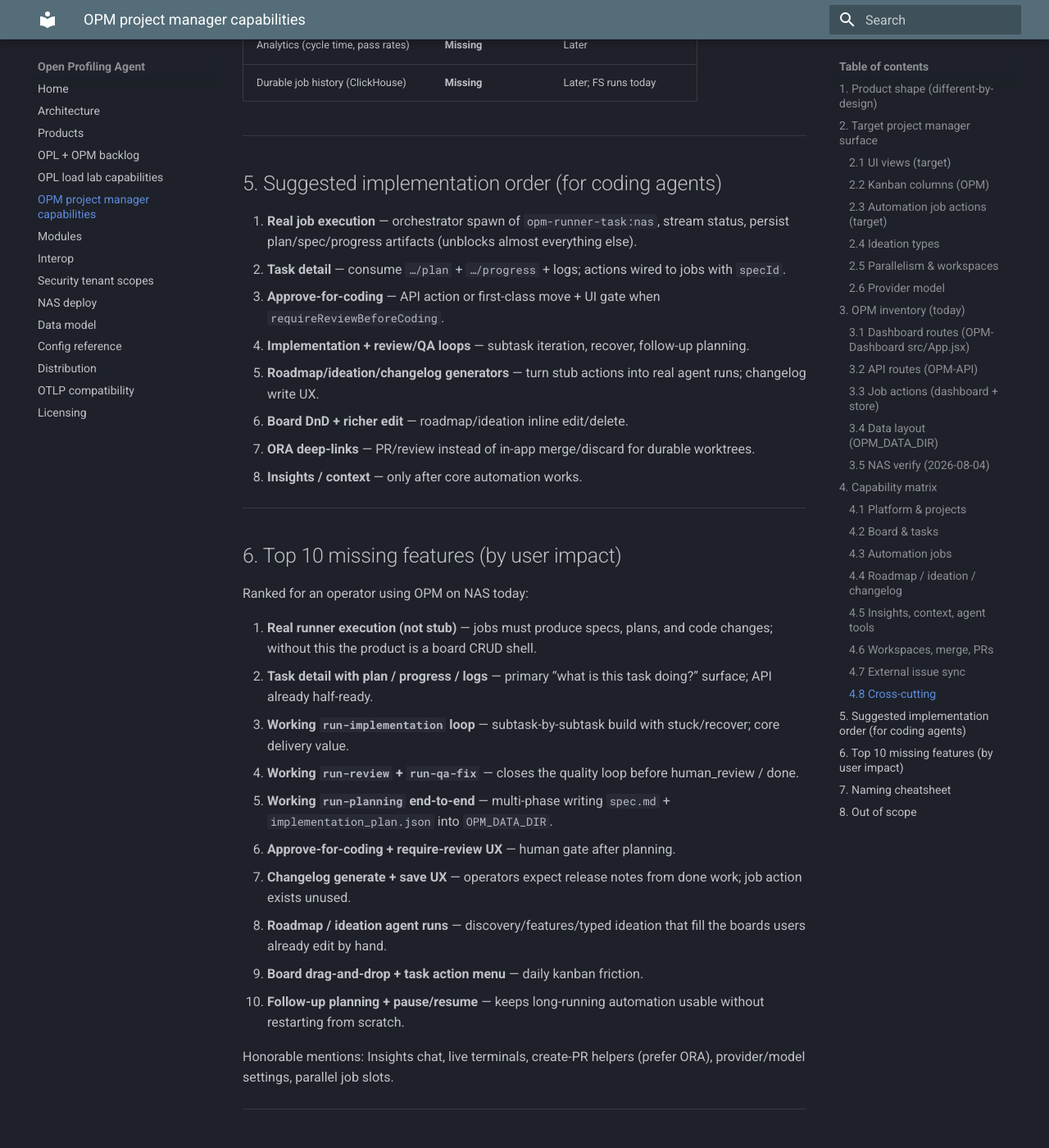
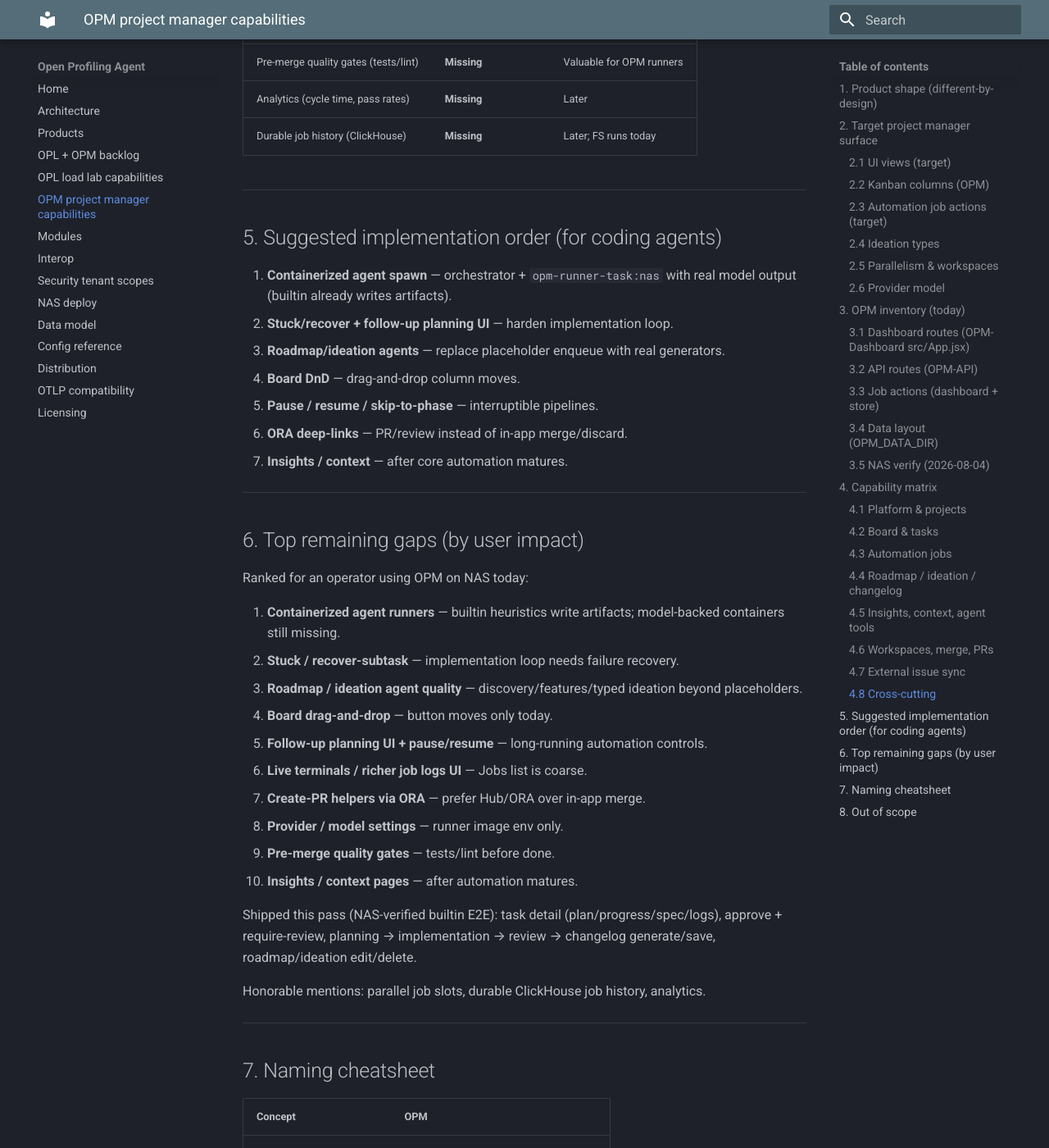
Before and after one commit to TheGrimmChester/OPA-Stack, an MkDocs documentation site: the page built from docs/opm-pm-capabilities.md, in a window 1280 px wide and 1400 px high, scrolled down 9083 px. Shown: the whole window at 82% size. Built offline with MkDocs 1.6.1 and Material for MkDocs 9.7.7, drawn with Linux system fonts in a browser that asks for light colours; some of the changed text lies outside the part shown.

Commit message:
Docs: Mark OPM builtin runners and task detail as Done
Update the OPM capability inventory and product backlog after NAS-verified
builtin planning/implementation/review/changelog and task detail UX.

```diff
--- a/docs/opm-pm-capabilities.md
+++ b/docs/opm-pm-capabilities.md
@@ -20,7 +20,7 @@
 |-----------|------------|
 | Delivery | Web dashboard + HTTP API + orchestrator/runners (not a desktop Electron app) |
 | Project identity | **GitHub `owner/repo`** via Hub orgs + ORA connectors (not local folder paths) |
-| Execution | Ephemeral tmp clone + Open-Job-Go `docker run` (today: **honest stub** for most actions) |
+| Execution | Ephemeral tmp clone + **builtin** in-process executor that writes plan/spec/progress/review/changelog artifacts; containerized agent spawn still follow-on (`opm-runner-task:nas` placeholder) |
 | Auth | Co-deployed Hub JWT + tenant headers |
 | Review depth | Automated review column; **deep review owned by ORA** |
 | Multi-tenancy | Org-scoped projects (`X-Organization-ID`) |
@@ -100,11 +100,11 @@
 | Route | Page | Notes |
 |-------|------|-------|
 | `/` | Projects | Link GitHub repos via Hub orgs + ORA connectors |
-| `/board` | Board | CRUD tasks, button move (no DnD); task detail maturity varies by release |
-| `/roadmap` | Roadmap | Create phase/feature; edit/delete improving |
-| `/ideation` | Ideation | Create ideas; promote to task |
-| `/changelog` | Changelog | Read / generate+save depending on release |
-| `/jobs` | Jobs | Enqueue + cancel; action picker + optional `specId` |
+| `/board` | Board | CRUD + move; require-review; Plan/Build/Approve; task detail drawer (plan/progress/spec/logs); no DnD |
+| `/roadmap` | Roadmap | Create / edit / delete phases and features |
+| `/ideation` | Ideation | Create / edit / delete; promote to task |
+| `/changelog` | Changelog | Read + generate job + edit/save (`PUT`) |
+| `/jobs` | Jobs | Enqueue + cancel; `specId`; shows `execution`/`message` |
 | `/login` | Login | Hub-auth co-deployed |
 
 Side rail: Projects, Board, Roadmap, Ideation, Changelog, Jobs.
@@ -127,7 +127,7 @@
 
 Store also maps `run-followup-planning` → planning state.
 
-**Execution today:** `stubRunJob` prepares ephemeral workspace + Open-Job-Go argv, sets `execution: "stub"`, completes with **no container exec / no model output** for most paths (`run-planning` may complete on NAS after clone-credentials + runtime git fixes). Default runner tag env `OPM_RUNNER_TAG` (prefer `nas` on NAS — never smoke).
+**Execution today:** builtin in-process runner (`execution: "builtin"`) writes real `spec.md` / `implementation_plan.json` / `progress.json` / review + QA artifacts / changelog. Containerized agent spawn via orchestrator + `opm-runner-task:nas` remains follow-on (image still a placeholder). Default runner tag env `OPM_RUNNER_TAG` (prefer `nas` on NAS — never smoke).
 
 ### 3.4 Data layout (`OPM_DATA_DIR`)
 
@@ -145,6 +145,7 @@
 |-------|--------|
 | `http://192.168.100.101:8096/api/health` | **200** `{ status: ok, service: opm-api, auth_mode: codeployed }` |
 | `http://192.168.100.101:8098/` | **200** dashboard HTML |
+| Builtin E2E | plan → approve → impl loop → review → changelog **PASS** (`execution=builtin`, `*:nas` only) |
 | Host `:8099` | TrueNAS/nginx UI redirect — **not** `opm-orchestrator` public health (orchestrator is compose-internal; see [nas-deploy.md](nas-deploy.md)) |
 
 ---
@@ -171,11 +172,11 @@
 | Six-column kanban | **Done** | `review` column for automated review |
 | Create / edit / delete / move tasks | **Done** | Dashboard CRUD + move |
 | Drag-and-drop board | **Missing** | Button moves only |
-| Require review before coding | **Done** (API field) | Surfacing + approve flow may still be thin |
-| Approve-for-coding action | **Missing** / partial | Prefer first-class API/job/UI |
-| Task detail (overview/subtasks/logs/files) | **Missing** / partial | Highest UX gap when absent |
-| Plan + progress read APIs | **Done** (API) | Dashboard must consume them |
-| Spec artifacts (`spec.md`, plan JSON) | **Done** (store shape) | Populated only when runners actually write them |
+| Require review before coding | **Done** | Create checkbox + gate after planning |
+| Approve-for-coding action | **Done** | `POST …/approve` + board/detail UI |
+| Task detail (overview/subtasks/logs/files) | **Done** (partial) | Drawer: overview / plan / spec / logs; files thin |
+| Plan + progress read APIs | **Done** | Consumed by board + detail |
+| Spec artifacts (`spec.md`, plan JSON) | **Done** | Builtin planning writes them |
 | Generate title | **Missing** | No job/API |
 | Valid column transition rules | **Missing** | Enforce allowed moves |
 
@@ -183,15 +184,15 @@
 
 | Capability | Status | Notes |
 |------------|--------|-------|
-| Job list / enqueue / cancel | **Done** | Honest stub status fields |
-| Optional `specId` on enqueue | **Done** | Jobs page picker |
-| Real runner container + model output | **Missing** | Critical path |
+| Job list / enqueue / cancel | **Done** | `execution` + `message` fields |
+| Optional `specId` on enqueue | **Done** | Jobs page + board/detail |
+| Real runner container + model output | **Missing** | Builtin writes artifacts; container agent still missing |
 | Orchestrator spawn/reaper loop | **Missing** | Health stub only in binary |
-| `run-planning` (multi-phase) | **Missing** (real) / partial on NAS | Action exists; often stub |
-| `run-implementation` + subtask loop | **Missing** (real) | |
+| `run-planning` (multi-phase) | **Done** (builtin) | Writes `spec.md` + plan; moves for require-review |
+| `run-implementation` + subtask loop | **Done** (builtin) | One subtask per enqueue |
 | Retry / stuck / recover-subtask | **Missing** | |
-| `run-review` / `run-qa-fix` loop | **Missing** (real) | |
-| `run-followup-planning` | **Missing** (UI + enqueue) | Mapped in store; not always in Jobs `ACTIONS` |
+| `run-review` / `run-qa-fix` loop | **Done** (builtin) | PASS/FAIL + `QA_FIX_REQUEST.md` |
+| `run-followup-planning` | **Missing** (UI) | Builtin supports action; Jobs picker incomplete |
 | Pause / resume / skip-to-phase | **Missing** | |
 | Parallel multi-spec / runner slots | **Missing** | Container runtime model |
 | Autonomous multi-spec build workflow | **Missing** | Orchestrator workflow later |
@@ -201,12 +202,12 @@
 
 | Capability | Status | Notes |
 |------------|--------|-------|
-| Roadmap GET/PUT + create phase/feature UI | **Done** (partial) | Edit/delete inline still thin in places |
-| Roadmap discovery/features **agents** | **Missing** (real jobs) | Actions stub |
-| Ideation CRUD + promote to task | **Done** (partial) | Edit/delete incomplete in places |
-| Ideation type agents | **Missing** (real jobs) | Types aligned |
+| Roadmap GET/PUT + create phase/feature UI | **Done** | Inline edit/delete shipped |
+| Roadmap discovery/features **agents** | **Missing** (real agents) | Builtin placeholder only |
+| Ideation CRUD + promote to task | **Done** | Edit/delete + promote |
+| Ideation type agents | **Missing** (real agents) | Types aligned |
 | Changelog read | **Done** | |
-| Changelog generate UX | **Missing** / partial | Job action exists; wire save UX |
+| Changelog generate UX | **Done** | Generate job + edit/save |
 
 ### 4.5 Insights, context, agent tools
 
@@ -250,33 +251,34 @@
 
 ## 5. Suggested implementation order (for coding agents)
 
-1. **Real job execution** — orchestrator spawn of `opm-runner-task:nas`, stream status, persist plan/spec/progress artifacts (unblocks almost everything else).
-2. **Task detail** — consume `…/plan` + `…/progress` + logs; actions wired to jobs with `specId`.
-3. **Approve-for-coding** — API action or first-class move + UI gate when `requireReviewBeforeCoding`.
-4. **Implementation + review/QA loops** — subtask iteration, recover, follow-up planning.
-5. **Roadmap/ideation/changelog generators** — turn stub actions into real agent runs; changelog write UX.
-6. **Board DnD + richer edit** — roadmap/ideation inline edit/delete.
-7. **ORA deep-links** — PR/review instead of in-app merge/discard for durable worktrees.
-8. **Insights / context** — only after core automation works.
+1. **Containerized agent spawn** — orchestrator + `opm-runner-task:nas` with real model output (builtin already writes artifacts).
+2. **Stuck/recover + follow-up planning UI** — harden implementation loop.
+3. **Roadmap/ideation agents** — replace placeholder enqueue with real generators.
+4. **Board DnD** — drag-and-drop column moves.
+5. **Pause / resume / skip-to-phase** — interruptible pipelines.
+6. **ORA deep-links** — PR/review instead of in-app merge/discard.
+7. **Insights / context** — after core automation matures.
 
 ---
 
-## 6. Top 10 missing features (by user impact)
+## 6. Top remaining gaps (by user impact)
 
 Ranked for an operator using OPM on NAS today:
 
-1. **Real runner execution (not stub)** — jobs must produce specs, plans, and code changes; without this the product is a board CRUD shell.
-2. **Task detail with plan / progress / logs** — primary “what is this task doing?” surface; API already half-ready.
-3. **Working `run-implementation` loop** — subtask-by-subtask build with stuck/recover; core delivery value.
-4. **Working `run-review` + `run-qa-fix`** — closes the quality loop before human_review / done.
-5. **Working `run-planning` end-to-end** — multi-phase writing `spec.md` + `implementation_plan.json` into `OPM_DATA_DIR`.
-6. **Approve-for-coding + require-review UX** — human gate after planning.
-7. **Changelog generate + save UX** — operators expect release notes from done work; job action exists unused.
-8. **Roadmap / ideation agent runs** — discovery/features/typed ideation that fill the boards users already edit by hand.
-9. **Board drag-and-drop + task action menu** — daily kanban friction.
-10. **Follow-up planning + pause/resume** — keeps long-running automation usable without restarting from scratch.
+1. **Containerized agent runners** — builtin heuristics write artifacts; model-backed containers still missing.
+2. **Stuck / recover-subtask** — implementation loop needs failure recovery.
+3. **Roadmap / ideation agent quality** — discovery/features/typed ideation beyond placeholders.
+4. **Board drag-and-drop** — button moves only today.
+5. **Follow-up planning UI + pause/resume** — long-running automation controls.
+6. **Live terminals / richer job logs UI** — Jobs list is coarse.
+7. **Create-PR helpers via ORA** — prefer Hub/ORA over in-app merge.
+8. **Provider / model settings** — runner image env only.
+9. **Pre-merge quality gates** — tests/lint before done.
+10. **Insights / context pages** — after automation matures.
 
-Honorable mentions: Insights chat, live terminals, create-PR helpers (prefer ORA), provider/model settings, parallel job slots.
+Shipped this pass (NAS-verified builtin E2E): task detail (plan/progress/spec/logs), approve + require-review, planning → implementation → review → changelog generate/save, roadmap/ideation edit/delete.
+
+Honorable mentions: parallel job slots, durable ClickHouse job history, analytics.
 
 ---
 
```
Also changed, not shown: other parts of docs/opm-pm-capabilities.md (+3 -3 lines), docs/opl-opm-backlog.md (+10 -8 lines).
